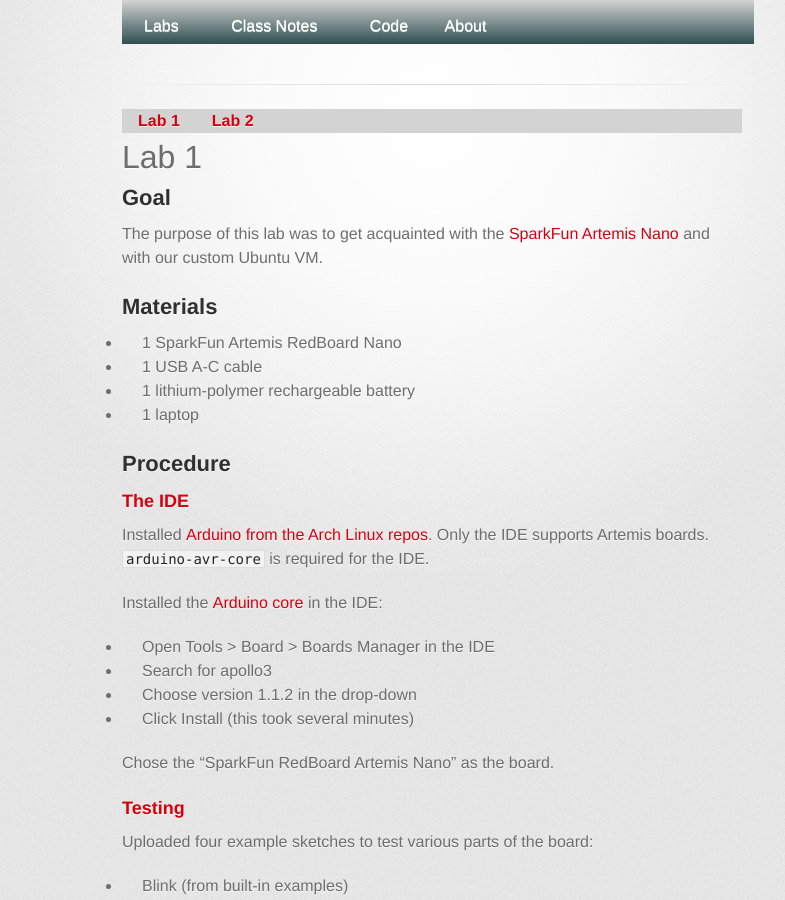
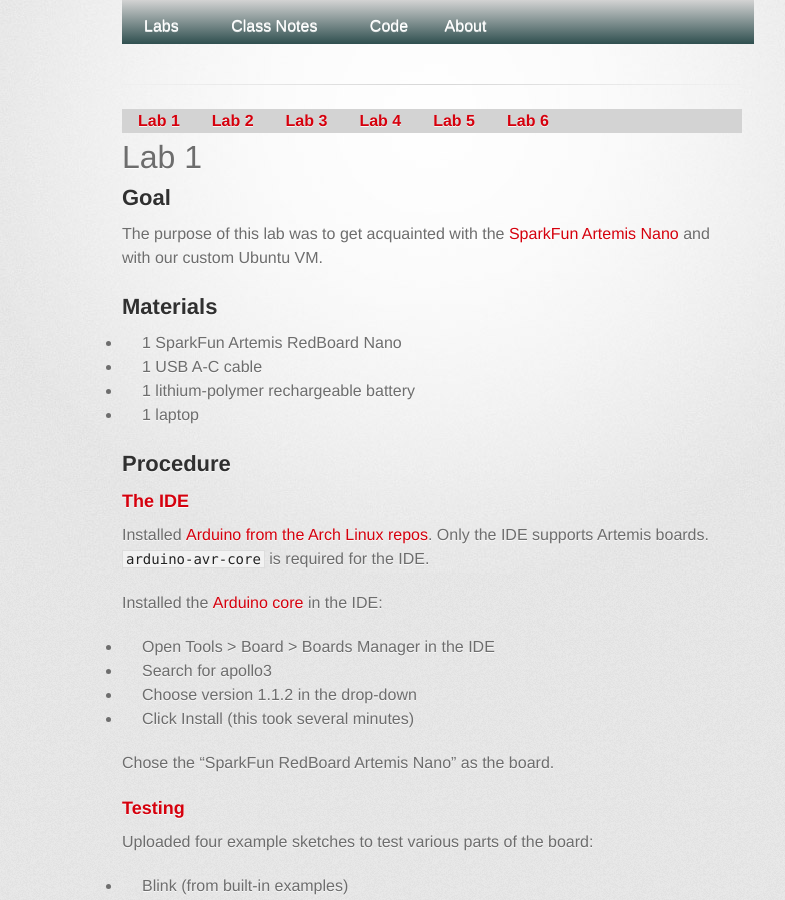
Before and after one commit to kreismit/ECE4960, a Jekyll site: the page built from labs.md, in a window 1280 px wide and 900 px high. Shown: the whole window, without its empty margins (208-993 px from the left). Built offline with Jekyll 4.4.1, drawn with Linux system fonts in a browser that asks for light colours; some web fonts are replaced; our own code applies the rules of GitHub Pages for plain Markdown files; the repository's description, which GitHub fills in, is left out.

Commit message:
Added links for future labs

```diff
--- a/labs.md
+++ b/labs.md
@@ -1,4 +1,4 @@
-<h4 style="background-color:LightGray" id="navbar"><a href="#L1">&emsp;Lab 1&emsp;</a><a href="#L2">&emsp;Lab 2&emsp;</a></h4>
+<h4 style="background-color:LightGray" id="navbar"><a href="#L1">&emsp;Lab 1&emsp;</a><a href="#L2">&emsp;Lab 2&emsp;</a><a href="#L3">&emsp;Lab 3&emsp;</a><a href="#L4">&emsp;Lab 4&emsp;</a><a href="#L5">&emsp;Lab 5&emsp;</a><a href="#L6">&emsp;Lab 6&emsp;</a></h4>
 
 <h1 id="L1"> Lab 1</h1>
 
```
